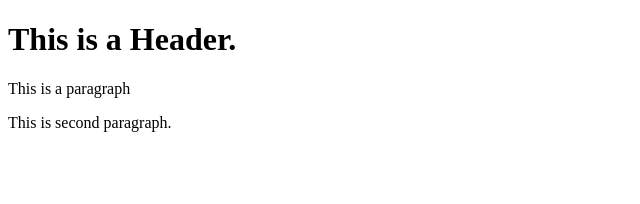
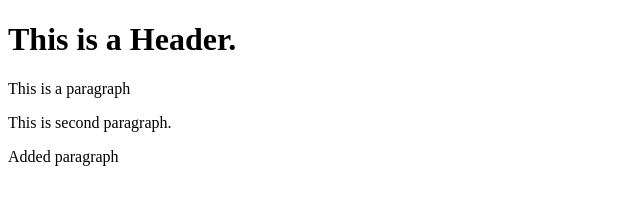
Before and after one commit to Anu-123-gif/git-test, a website: page index.html in a window 1280 px wide. Shown: the whole page, without its empty margins (0-640 px from the left). Drawn offline with Linux system fonts and the light colour scheme.

Commit message:
fourth commit

```diff
--- a/index.html
+++ b/index.html
@@ -5,5 +5,6 @@
         <h1>This is a Header.</h1>
         <p>This is a paragraph</p>
         <p>This is second paragraph.</p>
+        <p>Added paragraph</p>
     </body>
 </html>
```
Also changed, not shown: package.json (added, +24 -0 lines), 2 other files.
